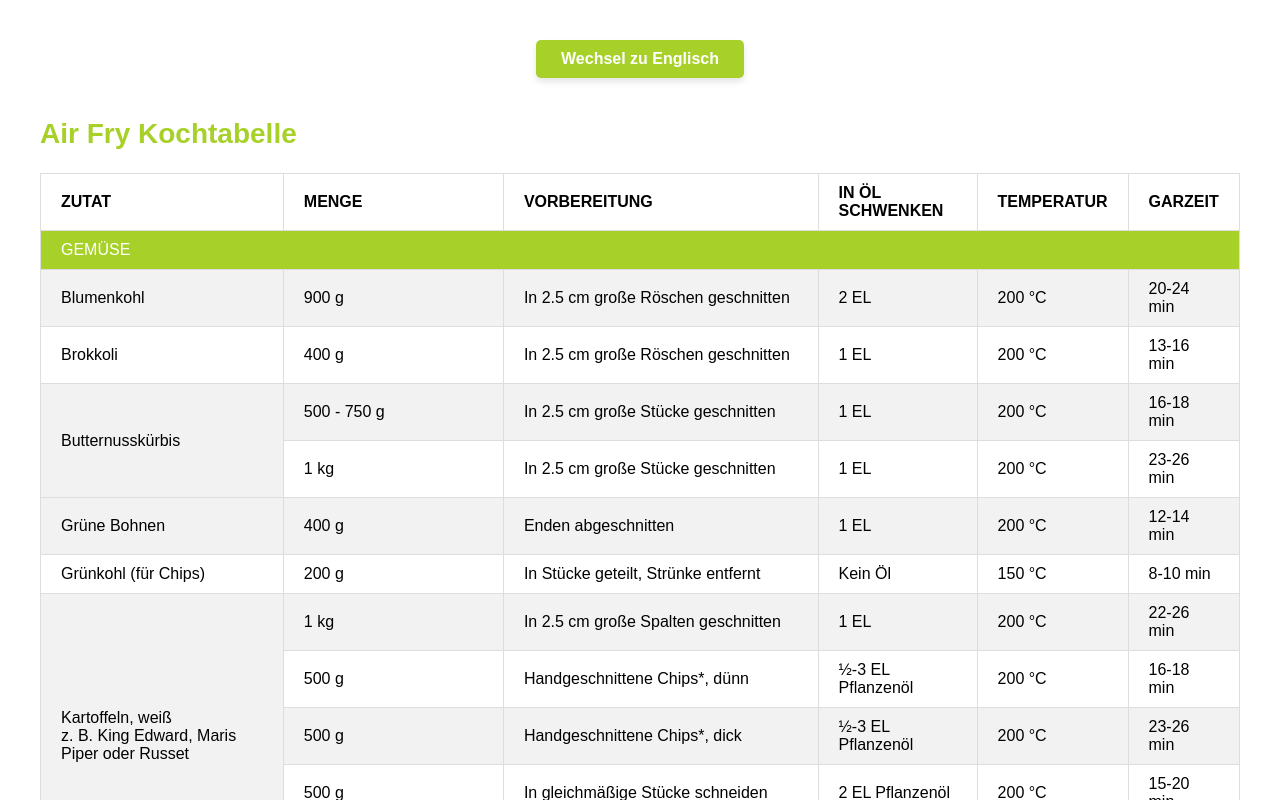
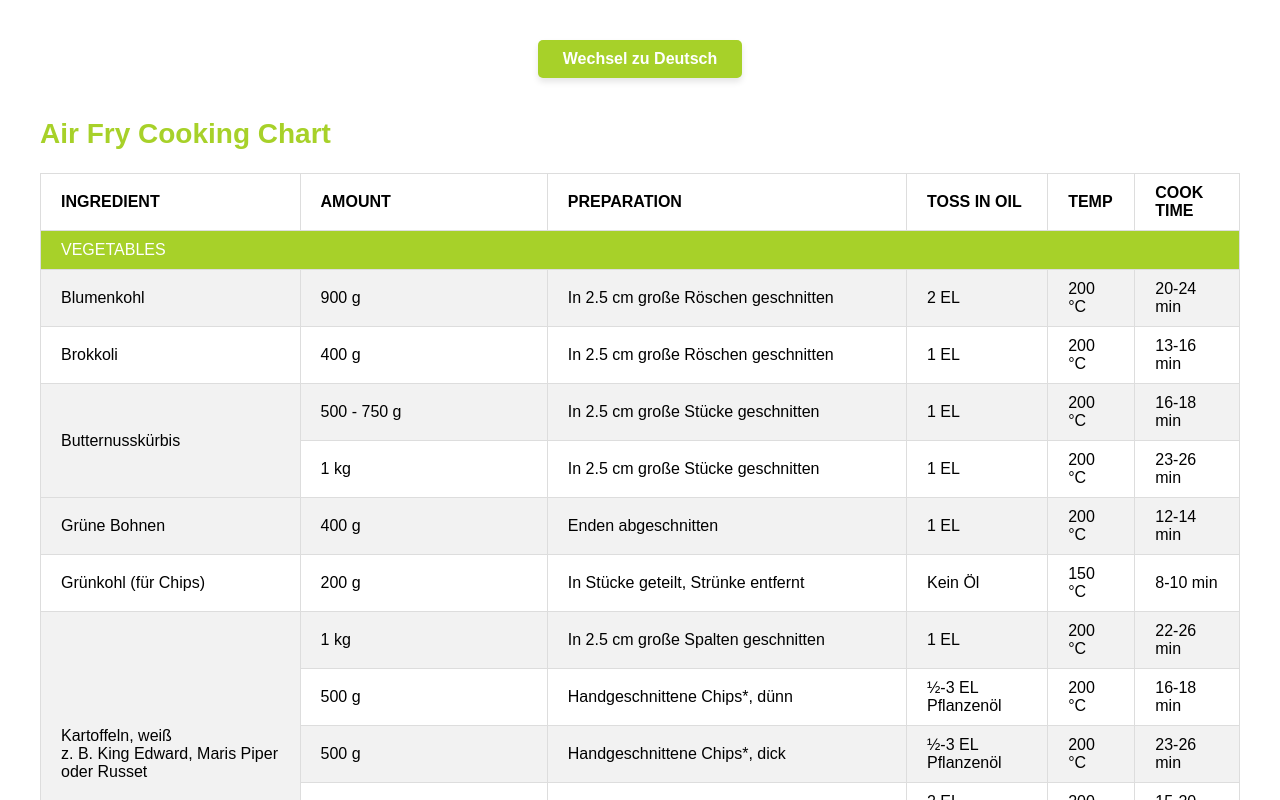
Before and after one commit to ksw1984/ninja-cooking-chart, a plain HTML site: page index.html in a window 1280 px wide. Shown: the top 800 px of the page. Drawn offline with Linux system fonts and the light colour scheme.

Commit message:
use browser language

```diff
--- a/data/cooking_chart_english.js
+++ b/data/cooking_chart_english.js
@@ -8,11 +8,11 @@ const headers_en = {
 };
 
 const tableHeaders_en = {
-  table_air_fry: ["INGREDIENT", "AMOUNT", "PREPARATION", "IN OIL", "TEMPERATURE", "COOK TIME"],
-  table_max_crisp: ["INGREDIENT", "AMOUNT", "PREPARATION", "IN OIL", "COOK TIME"],
-  table_roast: ["INGREDIENT", "AMOUNT", "PREPARATION", "IN OIL", "TEMPERATURE", "COOK TIME"],
-  table_bake: ["INGREDIENT", "AMOUNT", "PREPARATION", "IN OIL", "TEMPERATURE", "COOK TIME"],
-  table_dehydration: ["INGREDIENTS", "PREPARATION", "TEMPERATURE", "DEHYDRATION TIME"]
+  table_air_fry: ["INGREDIENT", "AMOUNT", "PREPARATION", "TOSS IN OIL", "TEMP", "COOK TIME"],
+  table_max_crisp: ["INGREDIENT", "AMOUNT", "PREPARATION", "TOSS IN OIL", "COOK TIME"],
+  table_roast: ["INGREDIENT", "AMOUNT", "PREPARATION", "TOSS IN OIL", "TEMP", "COOK TIME"],
+  table_bake: ["INGREDIENT", "AMOUNT", "PREPARATION", "TOSS IN OIL", "TEMP", "COOK TIME"],
+  table_dehydration: ["INGREDIENTS", "PREPARATION", "TEMP", "DEHYDRATION TIME"]
 };
 
 const data_en = {
--- a/data/cooking_chart_german.js
+++ b/data/cooking_chart_german.js
@@ -46,7 +46,7 @@ const data_de = {
         { ingredient: "Paprika", amount: "4 (600g)", preparation: "Ganz", oil: "Kein Öl", temperature: "200 °C", cook_time: "26-30 min" },
         { ingredient: "Pilze", amount: "300 g", preparation: "Gebürstet, gestielt", oil: "1 EL", temperature: "200 °C", cook_time: "13 min" },
         { ingredient: "Rosenkohl", amount: "1 kg", preparation: "Halbiert, Strunk entfernt", oil: "1 EL", temperature: "200 °C", cook_time: "18-22 min" },
-        { ingredient: "Rote Bete", amount: "6 kleine oder 4 große (ca. 1 kg)", preparation: "Ganz", oil: "Kein Öl", temperature: "200 °C", cook_time: "40-60 min" },
+        { ingredient: "Rote Bete", amount: "6 kleine oder 4 große (ca. 1 kg)", preparation: "Ganz", oil: "Kein Öl", temperature: "200 °C", cook_time: "45-60 min" },
         {
           ingredient: "Süßkartoffeln",
           gruppe: [
--- a/index.html
+++ b/index.html
@@ -10,58 +10,37 @@
     </head>
   <body>
     <header>
-        <button class="language-switch" id="lang-switch">Wechsel zu Englisch</button>
+        <button class="language-switch" id="lang-switch">Switch to English</button>
     </header>
     <main>
       <!-- XXXXXXXXXXXXXXXXXXXXXXXXXXXXXXXXXXXXXXXXXXXXXXXXXXXXXXXXXXXXXXXXXXXXXXXXXXXXXXXXXXXXXXXXXXXX -->
       <h2 id="header_air_fry"></h2>
       <table id="table_air_fry">
-        <!-- <thead>
-          <tr>
-            <th>ZUTAT</th><th>MENGE</th><th>VORBEREITUNG</th><th>IN ÖL SCHWENKEN</th><th>TEMPERATUR</th><th>GARZEIT</th>
-          </tr>
-        </thead>-->
         <thead><tr></tr></thead>
         <tbody></tbody>
       </table>
       <!-- XXXXXXXXXXXXXXXXXXXXXXXXXXXXXXXXXXXXXXXXXXXXXXXXXXXXXXXXXXXXXXXXXXXXXXXXXXXXXXXXXXXXXXXXXXXX -->
       <h2 id="header_max_crisp"></h2>
       <table id="table_max_crisp">
-        <thead>
-          <tr>
-            <th>ZUTAT</th><th>MENGE</th><th>VORBEREITUNG</th><th>IN ÖL SCHWENKEN</th><th>GARZEIT</th>
-          </tr>
-        </thead>
+        <thead><tr></tr></thead>
         <tbody></tbody>
       </table>
       <!-- XXXXXXXXXXXXXXXXXXXXXXXXXXXXXXXXXXXXXXXXXXXXXXXXXXXXXXXXXXXXXXXXXXXXXXXXXXXXXXXXXXXXXXXXXXXX -->
       <h2 id="header_roast"></h2>
       <table id="table_roast">
-        <thead>
-          <tr>
-            <th>ZUTAT</th><th>MENGE</th><th>VORBEREITUNG</th><th>IN ÖL SCHWENKEN</th><th>TEMPERATUR</th><th>GARZEIT</th>
-          </tr>
-        </thead>
+        <thead><tr></tr></thead>
         <tbody></tbody>
       </table>
       <!-- XXXXXXXXXXXXXXXXXXXXXXXXXXXXXXXXXXXXXXXXXXXXXXXXXXXXXXXXXXXXXXXXXXXXXXXXXXXXXXXXXXXXXXXXXXXX -->
       <h2 id="header_bake"></h2>
       <table id="table_bake">
-        <thead>
-          <tr>
-            <th>ZUTAT</th><th>MENGE</th><th>VORBEREITUNG</th><th>IN ÖL SCHWENKEN</th><th>TEMPERATUR</th><th>GARZEIT</th>
-          </tr>
-        </thead>
+        <thead><tr></tr></thead>
         <tbody></tbody>
       </table>
       <!-- XXXXXXXXXXXXXXXXXXXXXXXXXXXXXXXXXXXXXXXXXXXXXXXXXXXXXXXXXXXXXXXXXXXXXXXXXXXXXXXXXXXXXXXXXXXX -->
       <h2 id="header_dehydration"></h2>
       <table id="table_dehydration">
-        <thead>
-          <tr>
-            <th>ZUTATEN</th><th>VORBEREITUNG</th><th>TEMPERATUR</th><th>DEHYDRIERUNGSZEIT</th>
-          </tr>
-        </thead>
+        <thead><tr></tr></thead>
         <tbody></tbody>
       </table>
     </main>
--- a/js/script.js
+++ b/js/script.js
@@ -1,5 +1,7 @@
 document.addEventListener("DOMContentLoaded", () => {
-  let currentLang = "de";
+  const browserLang = navigator.language || navigator.userLanguage || "en";
+  let currentLang = browserLang.startsWith("de") ? "de" : "en";
+
 
   // Function to set headers based on language
   function setHeaders(headers) {
@@ -38,10 +40,10 @@ document.addEventListener("DOMContentLoaded", () => {
   }
 
   const langSwitchBtn = document.getElementById("lang-switch");
-
+  langSwitchBtn.textContent = currentLang === "de" ? "Switch to English" : "Wechsel zu Deutsch";
   langSwitchBtn.addEventListener("click", () => {
       currentLang = currentLang === "de" ? "en" : "de";
-      langSwitchBtn.textContent = currentLang === "de" ? "Switch to English" : "Zurück zu Deutsch";
+      langSwitchBtn.textContent = currentLang === "de" ? "Switch to English" : "Wechsel zu Deutsch";
       loadTables(currentLang);
   });
 
```
